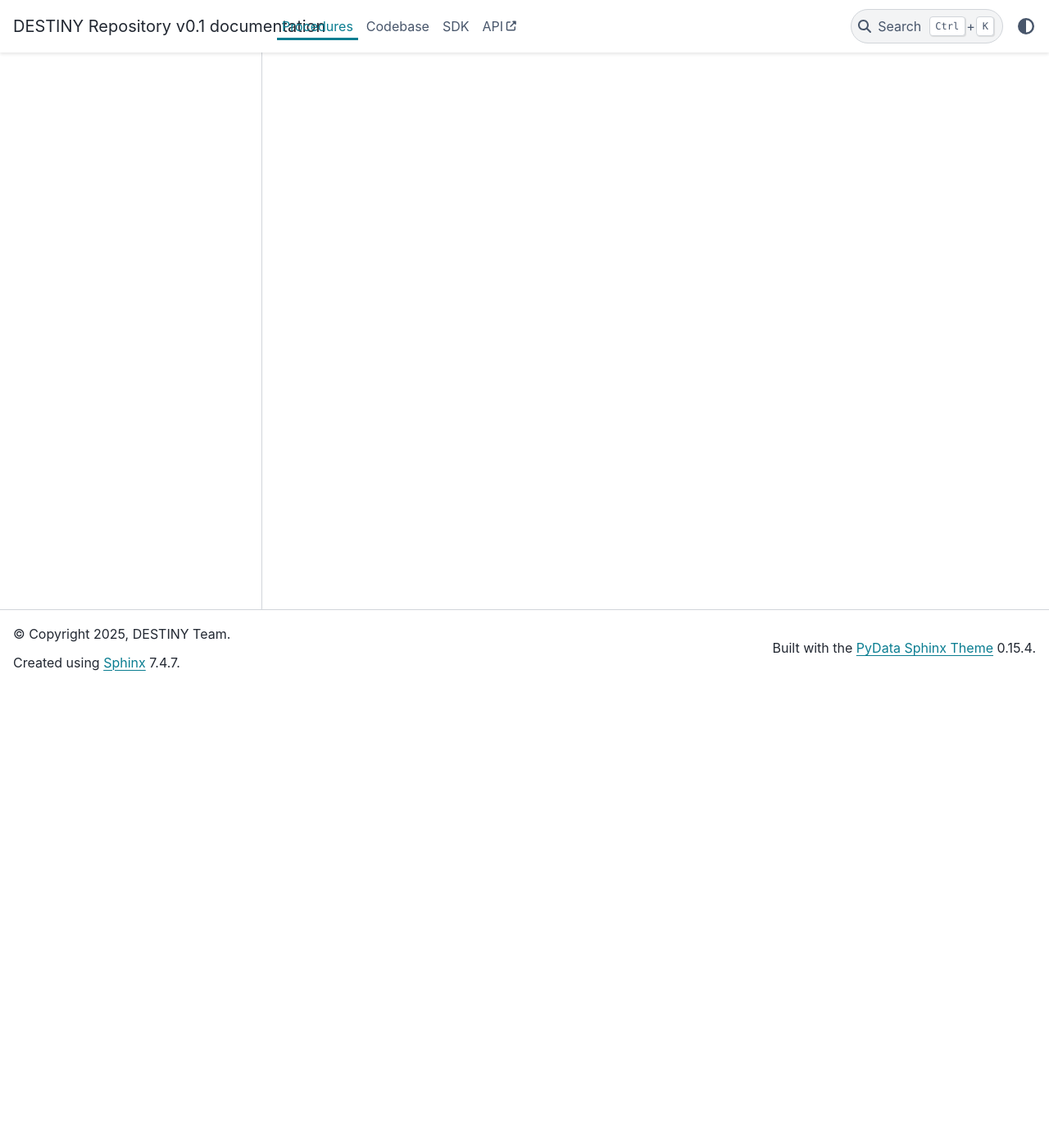
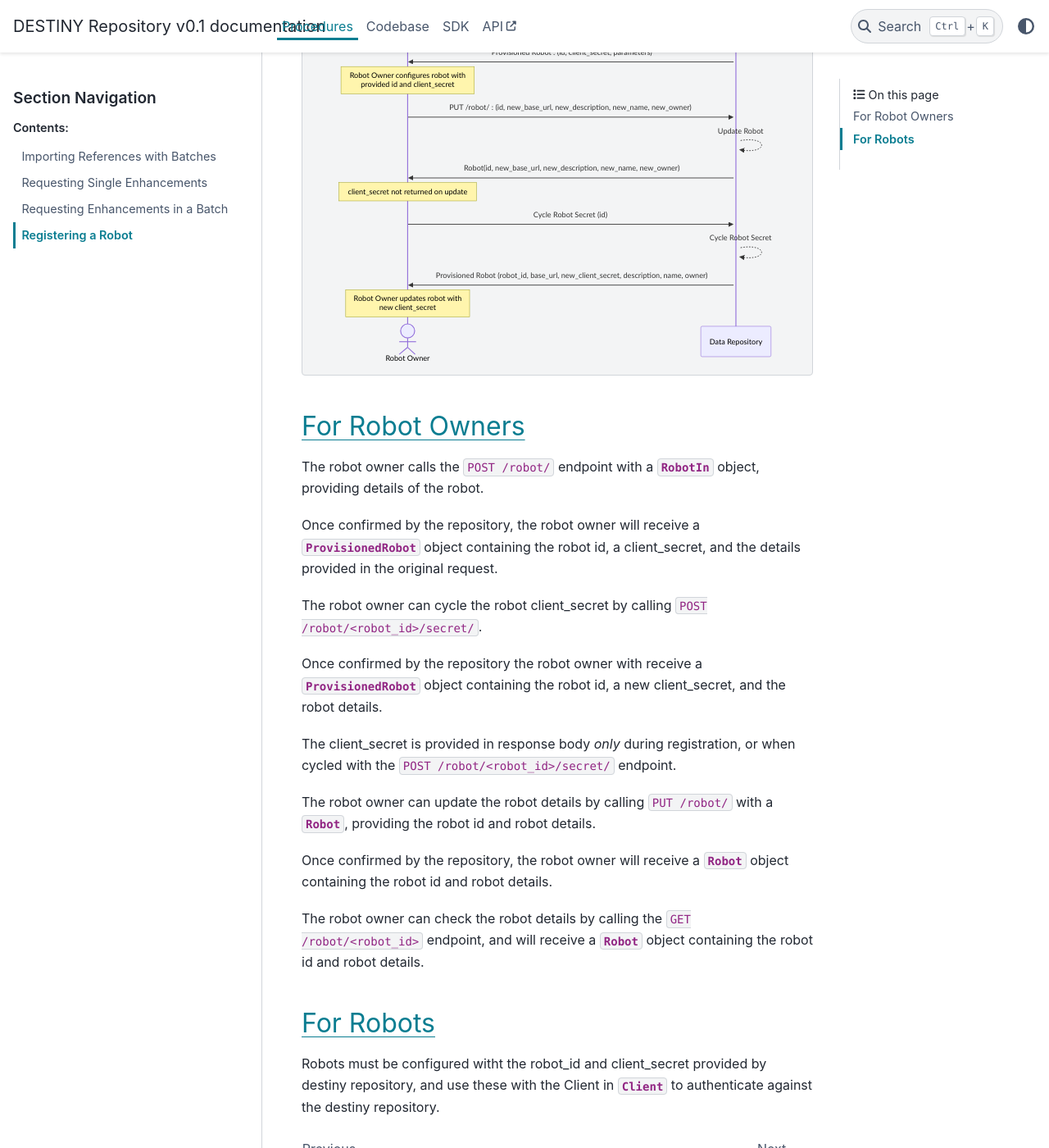
Before and after one commit to destiny-evidence/destiny-repository, a Sphinx documentation site: the page built from docs/procedures/robot-registration.rst, in a window 1280 px wide and 1400 px high, scrolled down 563 px. Shown: the whole window at 82% size. Built offline with Sphinx 7.4.7 and the PyData theme 0.15.4, drawn with Linux system fonts in a browser that asks for light colours; some of the changed text lies outside the part shown.

Commit message:
Added procedure for robot registration.

```diff
--- a/docs/procedures/robot-registration.rst
+++ b/docs/procedures/robot-registration.rst
@@ -6,3 +6,48 @@ Registering a Robot
 .. contents:: Table of Contents
     :depth: 2
     :local:
+
+.. mermaid::
+
+    sequenceDiagram
+        Actor RO as Robot Owner
+        participant DR as Data Repository
+
+        RO->>+DR: POST /robot/ : (base_url, description, name, owner)
+        DR-->>DR: Register Robot
+        DR->>RO: Provisioned Robot : (id, client_secret, parameters)
+        Note over RO: Robot Owner configures robot with <br>provided id and client_secret
+
+        RO->>+DR: PUT /robot/ : (id, new_base_url, new_description, new_name, new_owner)
+        DR-->>DR: Update Robot
+        DR->>RO: Robot(id, new_base_url, new_description, new_name, new_owner)
+        Note over RO: client_secret not returned on update
+
+
+        RO->>DR: Cycle Robot Secret (id)
+        DR-->>DR: Cycle Robot Secret
+        DR->>RO: Provisioned Robot (robot_id, base_url, new_client_secret, description, name, owner)
+        Note over RO: Robot Owner updates robot with <br>new client_secret
+
+For Robot Owners
+----------------
+The robot owner calls the ``POST /robot/`` endpoint with a :class:`RobotIn <libs.sdk.src.destiny_sdk.robots.RobotIn>` object, providing details of the robot.
+
+Once confirmed by the repository, the robot owner will receive a :class:`ProvisionedRobot <libs.sdk.src.destiny_sdk.robots.ProvisionedRobot>` object containing the robot id, a client_secret, and the details provided in the original request.
+
+The robot owner can cycle the robot client_secret by calling ``POST /robot/<robot_id>/secret/``.
+
+Once confirmed by the repository the robot owner with receive a :class:`ProvisionedRobot <libs.sdk.src.destiny_sdk.robots.ProvisionedRobot>` object containing the robot id, a new client_secret, and the robot details.
+
+The client_secret is provided in response body *only* during registration, or when cycled with the ``POST /robot/<robot_id>/secret/`` endpoint.
+
+The robot owner can update the robot details by calling ``PUT /robot/`` with a :class:`Robot <libs.sdk.src.destiny_sdk.robots.Robot>`, providing the robot id and robot details.
+
+Once confirmed by the repository, the robot owner will receive a :class:`Robot <libs.sdk.src.destiny_sdk.robots.Robot>` object containing the robot id and robot details.
+
+The robot owner can check the robot details by calling the ``GET /robot/<robot_id>`` endpoint, and will receive a :class:`Robot <libs.sdk.src.destiny_sdk.robots.Robot>` object containing the robot id and robot details.
+
+
+For Robots
+----------
+Robots must be configured witht the robot_id and client_secret provided by destiny repository, and use these with the Client in :class:`Client <libs.sdk.src.destiny_sdk.client.Client>` to authenticate against the destiny repository.
```
